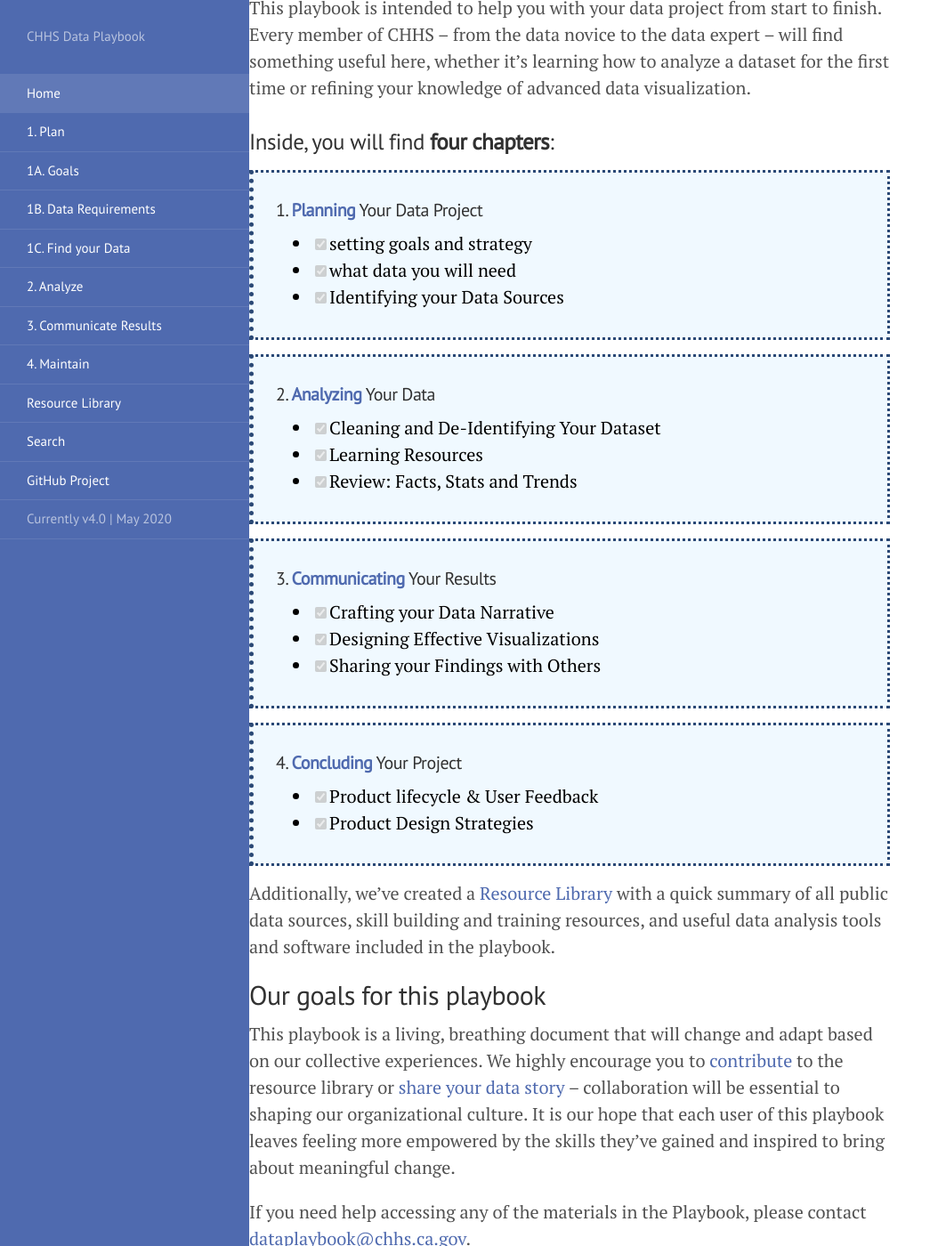
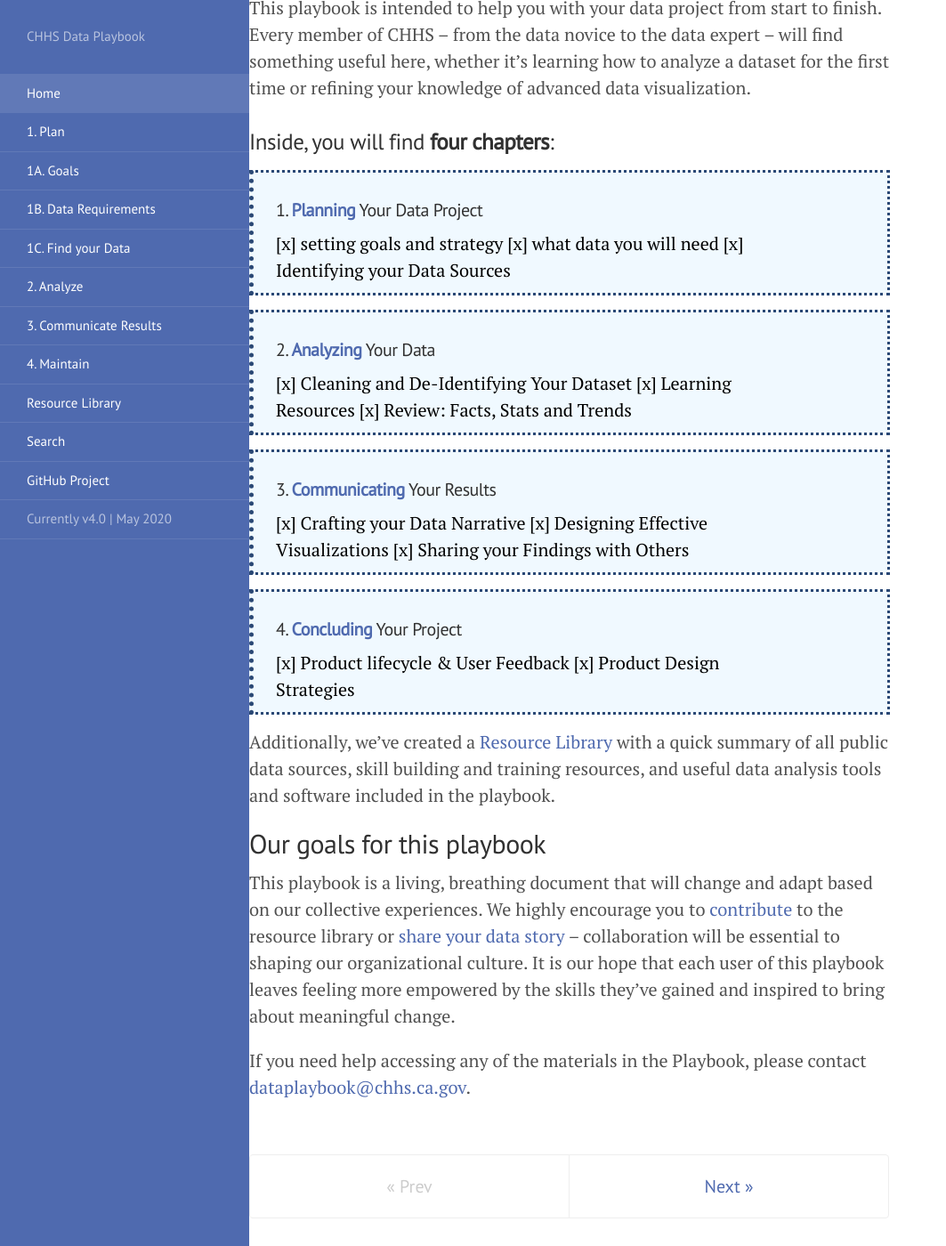
Before and after one commit to chhsdata/dataplaybook, a Jekyll site: the page built from index.md, in a window 1280 px wide and 1400 px high, scrolled down 567 px. Shown: the whole window at 89% size, without its empty margins (0-1063 px from the left). Built offline with Jekyll 4.4.1, drawn with Linux system fonts in a browser that asks for light colours; Markdown is read by kramdown in place of the engine named in the settings.

Commit message:
task list v3

```diff
--- a/index.md
+++ b/index.md
@@ -14,23 +14,23 @@ This playbook is intended to help you with your data project from start to finis
 ### Inside, you will find **four chapters**:
 
 >#### 1. **[Planning]({{ site.baseurl }}/plan/)** Your Data Project
->- [x] setting goals and strategy
->- [x] what data you will need
->- [x] Identifying your Data Sources
+> [x] setting goals and strategy
+> [x] what data you will need
+> [x] Identifying your Data Sources
 
 >#### 2. **[Analyzing]({{ site.baseurl }}/analyze/)** Your Data
->- [x] Cleaning and De-Identifying Your Dataset
->- [x] Learning Resources
->- [x] Review: Facts, Stats and Trends
+> [x] Cleaning and De-Identifying Your Dataset
+> [x] Learning Resources
+> [x] Review: Facts, Stats and Trends
 
 >#### 3. **[Communicating]({{ site.baseurl }}/communicate/)** Your Results
->- [x] Crafting your Data Narrative
->- [x] Designing Effective Visualizations
->- [x] Sharing your Findings with Others
+> [x] Crafting your Data Narrative
+> [x] Designing Effective Visualizations
+> [x] Sharing your Findings with Others
 
 >#### 4. **[Concluding]({{ site.baseurl }}/maintain/)** Your Project
->- [x] Product lifecycle & User Feedback
->- [x] Product Design Strategies
+> [x] Product lifecycle & User Feedback
+> [x] Product Design Strategies
 
 Additionally, we’ve created a [Resource Library]({{ site.baseurl }}/resource_library/) with a quick summary of all public data sources, skill building and training resources, and useful data analysis tools and software included in the playbook.
 
```
Also changed, not shown: 1_plan.md (+3 -3 lines).
